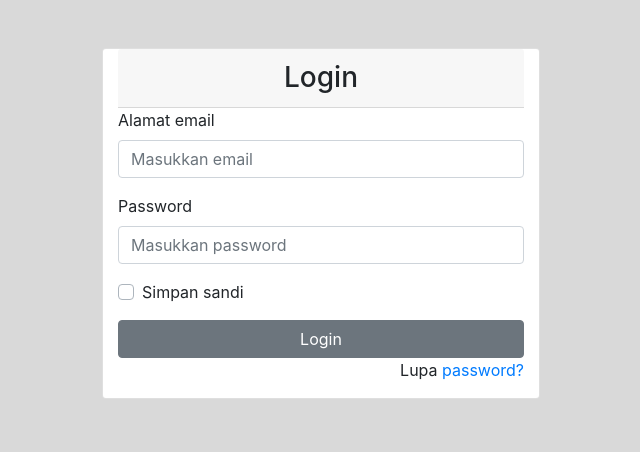
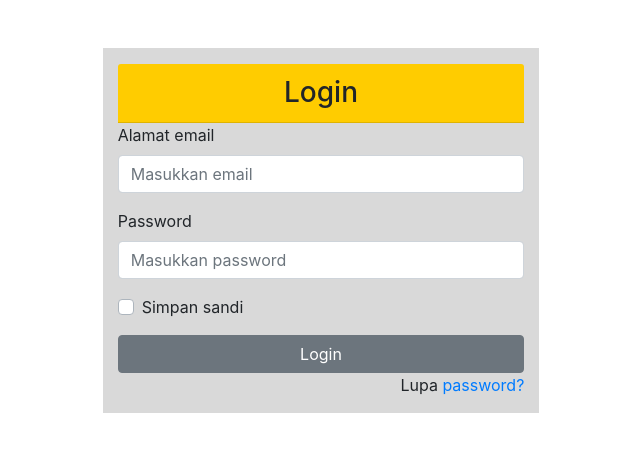
Before and after one commit to destinyHub/wohap, a React (Create React App) app: page /login in a window 1280 px wide. Shown: the top 452 px of the page, without its empty margins (319-959 px from the left). Built offline with nearby package versions, Linux system fonts and the light colour scheme; no server answers.

Commit message:
edit register dan login

```diff
--- a/src/Components/header/Components/DropdownUser.js
+++ b/src/Components/header/Components/DropdownUser.js
@@ -17,8 +17,8 @@ const DropdownUser = (props) => {
         <DropdownItem header>Member</DropdownItem>
 
         <DropdownItem divider />
-        <DropdownItem><Link to="/login">Login</Link></DropdownItem>
-        <DropdownItem><Link to="/signup">Sign Up</Link></DropdownItem>
+        <DropdownItem><Link to="/login" style={{textDecoration: 'none',color:'#666666'}}>Login</Link></DropdownItem>
+        <DropdownItem><Link to="/signup" style={{textDecoration: 'none',color:'#666666'}}>Register</Link></DropdownItem>
       </DropdownMenu>
     </Dropdown>
 
--- a/src/pages/login/login.css
+++ b/src/pages/login/login.css
@@ -1,3 +1,3 @@
-body{
+.bgColor{
     background-color: #d9d9d9;
 }
--- a/src/pages/login/login.js
+++ b/src/pages/login/login.js
@@ -5,11 +5,11 @@ import "./login.css";
 export default class Login extends Component {
     render() {
         return (
-            <div className="h-100" style={{height: '100vh'}}>
+            <div>
                 <Row className="pt-5">
                     <Col></Col>
-                    <Col className="card">
-                    <h3 className="card-header text-center">Login</h3>
+                    <Col style={{backgroundColor: '#d9d9d9'}}>
+                    <h3 className="card-header text-center mt-3" style={{backgroundColor: '#ffcc00'}}>Login</h3>
                         <Form className="">
                             <FormGroup>
                                 <Label>Alamat email</Label>
--- a/src/pages/register/register.css
+++ b/src/pages/register/register.css
@@ -1,3 +1,3 @@
-body{
+.bgColor{
     background-color: #d9d9d9;
 }
--- a/src/pages/register/register.js
+++ b/src/pages/register/register.js
@@ -1,5 +1,6 @@
 import React, { Component } from "react";
 import { Button, Form, FormGroup, Label, Input, Container, Row, Col } from 'reactstrap';
+import "./register.css";
 
 export default class SignUp extends Component {
     render() {
@@ -7,8 +8,8 @@ export default class SignUp extends Component {
             <div>
                 <Row className="pt-5">
                     <Col></Col>
-                    <Col className="card">
-                        <h3 className="card-header text-center">Register</h3>
+                    <Col className="card" style={{backgroundColor: '#d9d9d9'}}>
+                        <h3 className="card-header text-center mt-3" style={{backgroundColor: '#ffcc00'}}>Register</h3>
                         <Form>
                             <FormGroup>
                                 <Label>Nama depan</Label>
```
